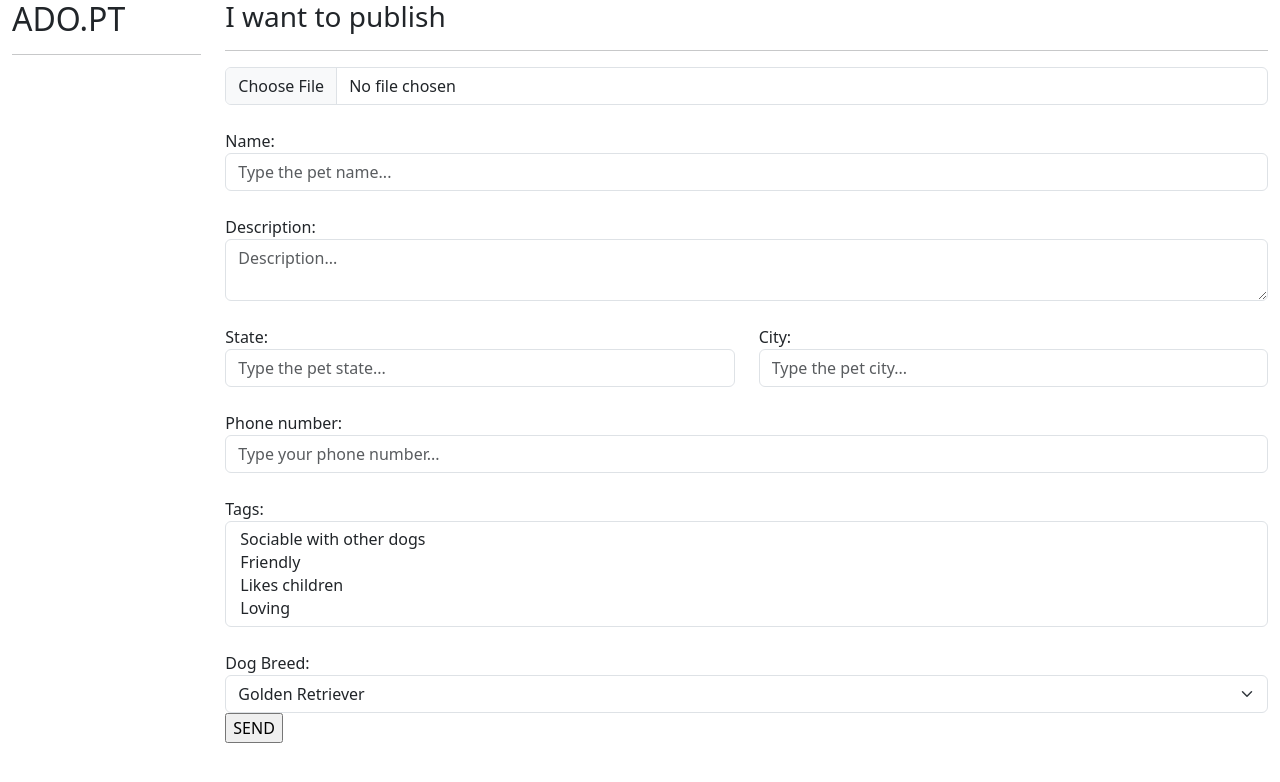
After one commit to Ranieri-Vahl/ado.pt-Django, a Django app: page /publish/new_pet/ in a window 1280 px wide. The commit adds this page. Shown: the top 782 px of the page. Run offline with Django 4.2, Linux system fonts and the light colour scheme; a user stored in the database is signed in; data comes from the database, SQL or seed files in the repository; both versions use the stored data as it was after the commit.

Commit message:
Making the 'new_pet' page

```diff
--- a/adopt/settings.py
+++ b/adopt/settings.py
@@ -41,6 +41,7 @@ INSTALLED_APPS = [
     'django.contrib.messages',
     'django.contrib.staticfiles',
     'users',
+    'publish',
 ]
 
 MIDDLEWARE = [
--- a/adopt/urls.py
+++ b/adopt/urls.py
@@ -1,7 +1,11 @@
 from django.contrib import admin
 from django.urls import path, include
+from django.conf import settings
+from django.conf.urls.static import static
+
 
 urlpatterns = [
     path('admin/', admin.site.urls),
     path('auth/', include('users.urls')),
-]
+    path('publish/', include('publish.urls')),
+] + static(settings.MEDIA_URL, document_root=settings.MEDIA_ROOT)
--- /dev/null
+++ b/publish/apps.py
@@ -0,0 +1,6 @@
+from django.apps import AppConfig
+
+
+class PublishConfig(AppConfig):
+    default_auto_field = 'django.db.models.BigAutoField'
+    name = 'publish'
--- /dev/null
+++ b/publish/models.py
@@ -0,0 +1,35 @@
+from django.db import models
+from django.contrib.auth.models import User
+
+
+class DogBreed(models.Model):
+    dogbreed = models.CharField(max_length=50)
+
+    def __str__(self):
+        return self.dogbreed
+
+
+class Tag(models.Model):
+    tag = models.CharField(max_length=100)
+
+    def __str__(self):
+        return self.tag
+
+
+class Pet(models.Model):
+    choices_status = (('F', 'For adoption'), ('A', 'Adopted'))
+    user = models.ForeignKey(User, on_delete=models.DO_NOTHING)
+    picture = models.ImageField(upload_to="pets_picture")
+    name = models.CharField(max_length=100)
+    description = models.TextField()
+    state = models.CharField(max_length=100)
+    city = models.CharField(max_length=100)
+    phone_number = models.CharField(max_length=14)
+    tags = models.ManyToManyField(Tag)
+    dogbreed = models.ForeignKey(DogBreed, on_delete=models.DO_NOTHING)
+    status = models.CharField(
+        max_length=1, choices=choices_status, default='F'
+        )
+
+    def __str__(self):
+        return self.name
--- /dev/null
+++ b/publish/templates/publish/new_pet.html
@@ -0,0 +1,97 @@
+{% load static %}
+<!doctype html>
+<html lang="en-US">
+    <head>
+    <meta charset="utf-8">
+    <meta name="viewport" content="width=device-width, initial-scale=1">
+    <title>Publish | Pet</title>
+    <link href="https://cdn.jsdelivr.net/npm/bootstrap@5.3.0-alpha1/dist/css/bootstrap.min.css" rel="stylesheet">
+    <link href="{% static 'users/css/styles.css' %}" rel="stylesheet">
+    <link href="{% static 'publish/css/styles.css' %}" rel="stylesheet">
+
+    </head>
+    <body>
+
+        <div class="container-fluid">
+            <div class="row">
+                <div class="col-md-2 bg-side sidebar">
+                    <h2>ADO.PT</h2>
+                    <hr>
+
+
+                </div>
+
+                <div class="col-md">
+                    <div class="wrapper">
+                        <div class="box">
+                            <div class="header-box">
+                                <h3 class="font-purple">I want to publish</h3>
+                                <hr>
+                            </div>
+                            <div class="body-box">
+                                <form action="{% url 'new_pet' %}" method="POST" enctype='multipart/form-data'>{% csrf_token %}
+                                    {% if messages %}
+                                        <br>
+                                        {% for message in messages %}
+                                            <div class="alert {{message.tags}}">
+                                                {{message}}
+                                            </div>
+                                        {% endfor %}
+                                    {% endif %}
+                                    <input type="file" name="picture" class="form-control">
+                                    <br>
+                                    <span>Name:<span>
+                                    <input type="text" class="form-control" name="name" placeholder="Type the pet name...">
+                                    <br>
+                                    <span>Description:<span>
+                                    <textarea class="form-control" name="description" placeholder="Description..."></textarea>
+                                    <br>
+
+                                    <div class="row">
+                                        <div class="col-md">
+                                            <span>State:</span>
+                                            <input type="text" placeholder="Type the pet state..." name="state" class="form-control">
+                                        </div>
+
+                                        <div class="col-md">
+                                            <span>City:</span>
+                                            <input type="text" placeholder="Type the pet city..." name="city" class="form-control">
+                                        </div>
+                                    </div>
+                                    <br>
+                                    <span>Phone number:</span>
+                                    <input type="text" placeholder="Type your phone number..." name="phone_number" class="form-control">
+                                    <br>
+                                    <span>Tags:</span>
+                                    <select name="tags" multiple class="form-select">
+                                        {% for tag in tags %}
+                                            <option value="{{tag.id}}">{{ tag }}</option>
+                                        {% endfor %}
+                                    </select>
+                                    <br>
+                                    </span>Dog Breed:</span>
+
+                                    <select name="dogbreeds" class="form-select">
+                                        {% for dogbreed in dogbreeds %}
+                                            <option value="{{dogbreed.id}}">{{ dogbreed }}</option>
+                                        {% endfor %}
+                                    </select>
+
+                                    <input type="submit" value="SEND" class="btn-custom-primary">
+                                </form>
+                            </div>
+                        </div>
+                    </div>
+                </div>
+
+            </div>
+
+
+        </div>
+
+
+
+
+    <script src="https://cdn.jsdelivr.net/npm/bootstrap@5.3.0-alpha1/dist/js/bootstrap.bundle.min.js"></script>
+    </body>
+</html>
--- /dev/null
+++ b/publish/tests.py
@@ -0,0 +1,3 @@
+from django.test import TestCase
+
+# Create your tests here.
--- /dev/null
+++ b/publish/urls.py
@@ -0,0 +1,6 @@
+from django.urls import path
+from . import views
+
+urlpatterns = [
+    path('new_pet/', views.new_pet, name='new_pet')
+]
--- /dev/null
+++ b/publish/views.py
@@ -0,0 +1,44 @@
+from django.shortcuts import render
+from django.contrib.auth.decorators import login_required
+from .models import Tag, DogBreed, Pet
+
+
+@login_required
+def new_pet(request):
+    if request.method == "GET":
+        tags = Tag.objects.all()
+        dogbreeds = DogBreed.objects.all()
+        return render(request, 'publish/new_pet.html', context={
+            'tags': tags,
+            'dogbreeds': dogbreeds,
+        })
+    elif request.method == "POST":
+        picture = request.FILES.get('picture')
+        name = request.POST.get('name')
+        description = request.POST.get('description')
+        state = request.POST.get('state')
+        city = request.POST.get('city')
+        phone = request.POST.get('phone_number')
+        tags = request.POST.getlist('tags')
+        dogbreeds = request.POST.get('dogbreeds')
+
+        # validar os dados
+
+        pet = Pet(
+            user=request.user,
+            picture=picture,
+            name=name,
+            description=description,
+            state=state,
+            city=city,
+            phone_number=phone,
+            dogbreed_id=dogbreeds
+        )
+
+        pet.save()
+
+        for tag_id in tags:
+            tag = Tag.objects.get(id=tag_id)
+            pet.tags.add(tag)
+
+        pet.save()
--- a/users/templates/users/login.html
+++ b/users/templates/users/login.html
@@ -1,6 +1,6 @@
 {% load static %}
 <!doctype html>
-<html lang="pt-BR">
+<html lang="en-US">
     <head>
     <meta charset="utf-8">
     <meta name="viewport" content="width=device-width, initial-scale=1">
```
Also changed, not shown: publish/admin.py (added, +7 -0 lines), db.sqlite3, publish/__init__.py (added), publish/migrations/0001_initial.py (added), publish/migrations/0002_tag.py (added), publish/migrations/0003_pet.py (added), publish/migrations/0004_alter_pet_status.py (added), publish/migrations/__init__.py (added).
